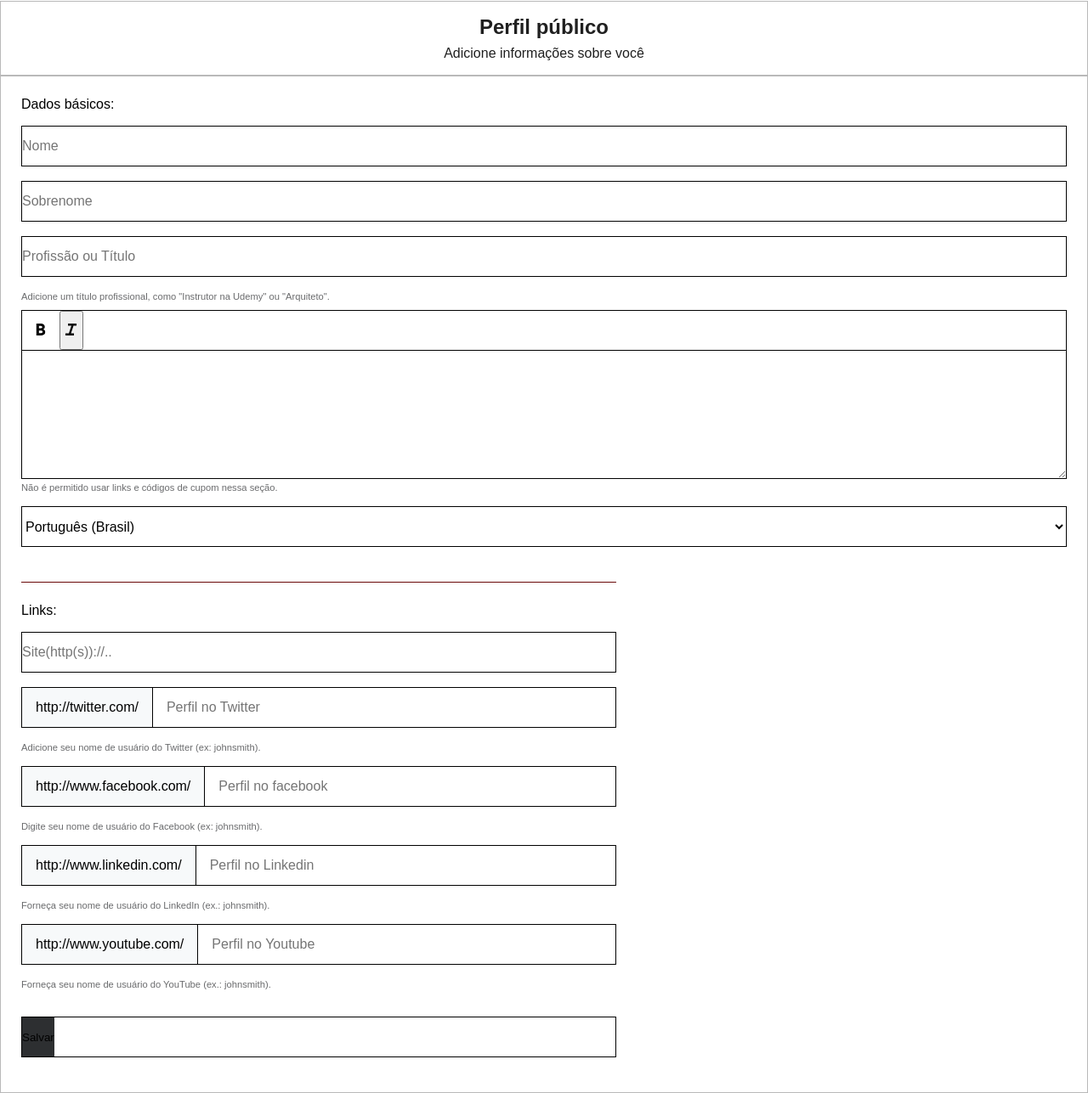
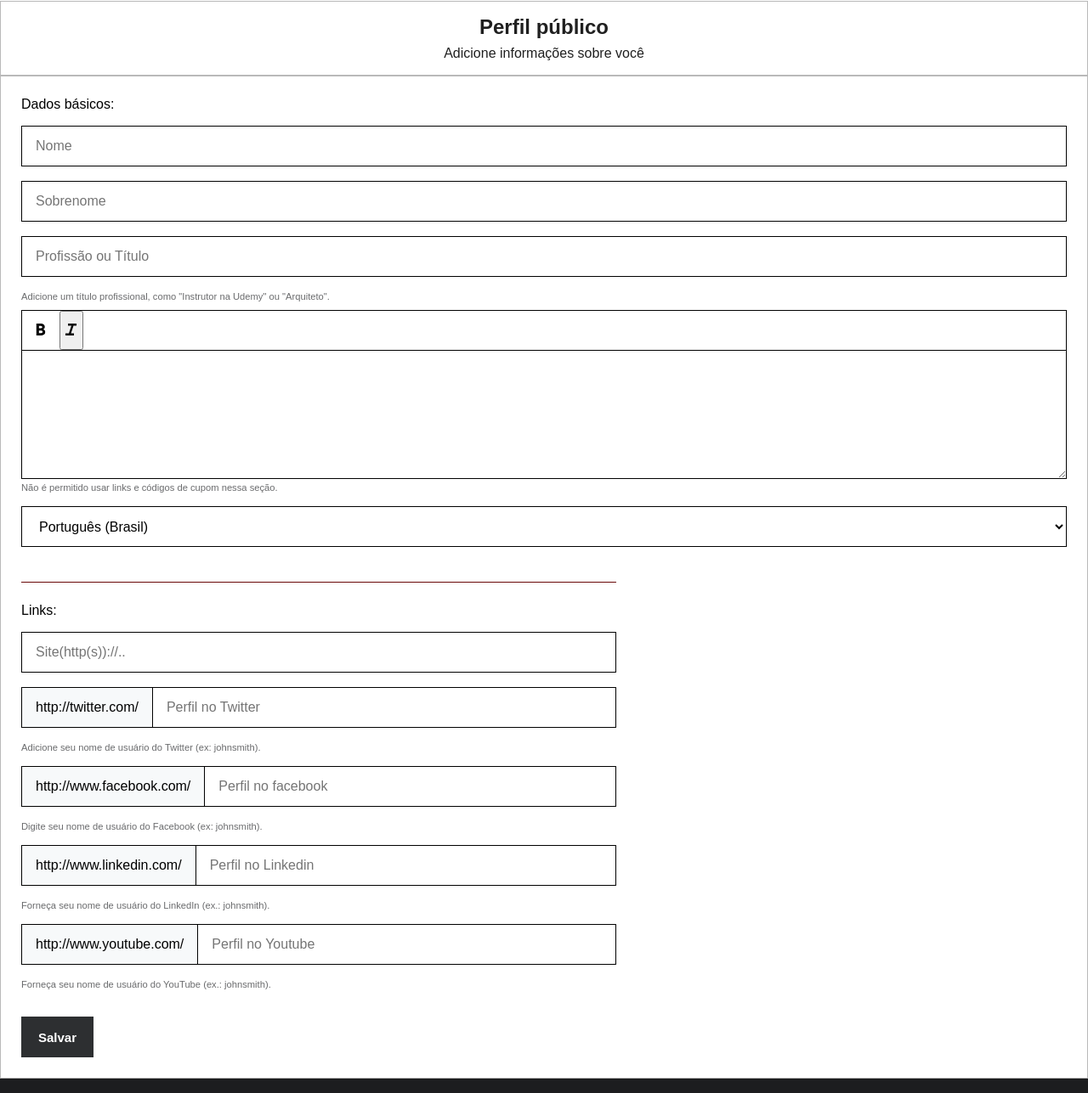
Before and after one commit to AdriannoMendes/Udemy-layout, a plain HTML site: page index.html in a window 1280 px wide. Shown: the part 775-2062 px from the top of the page at 85% size. Drawn offline with Linux system fonts and the light colour scheme.

Commit message:
ajustes de padding

```diff
--- a/css/geral.css
+++ b/css/geral.css
@@ -119,9 +119,11 @@ select.input-padrao{
     margin-top: 16px;
     font-size: 16px;
 }
+.espacamento-interno-input{
+    padding: 0 16px;
+}
 .caixa-digitacao-grande{
     background-color: transparent;
-    ;
 }
 .caixa-texto-estatico{
     display: flex;
@@ -140,12 +142,10 @@ select.input-padrao{
     font-size: medium;
 }
 
-
-
-
 .div-final{
     display: flex;
     justify-content: left;
+    border: none;
     margin-top: 32px;
     height: 48px;
     padding: 0;
@@ -155,7 +155,7 @@ select.input-padrao{
     border: none;
     background-color: #2D2F31;
 }
-.botao-padrao{
+.botao-salvar{
     padding: 0 20px;
     font-size: 15px;
     font-weight: 900;
@@ -186,6 +186,7 @@ footer button{
     height: 48px;
     margin-top: 8px;
 }
+
 .rodape{
     display: flex;
     flex-wrap: wrap;
--- a/css/pequena.css
+++ b/css/pequena.css
@@ -137,7 +137,6 @@ button{
     margin: 24px 0 0 0;
 }
 
-
 h1{
     font-size: 24px;
     font-weight: 900;
@@ -146,8 +145,6 @@ h1{
     margin-top: 8px;
 }
 
-
-
 textarea:focus, input:focus, select:focus {
     box-shadow: 0 0 0 0;
     outline: 0;
--- a/index.html
+++ b/index.html
@@ -126,10 +126,10 @@
                         </div>
                         <div class="formulario">
 
-                            <input class="caixa-digitacao-grande" type="text" placeholder="Nome">
-                            <input class="caixa-digitacao-grande"  type="text" placeholder="Sobrenome">
+                            <input class="caixa-digitacao-grande espacamento-interno-input" type="text" placeholder="Nome">
+                            <input class="caixa-digitacao-grande espacamento-interno-input"  type="text" placeholder="Sobrenome">
 
-                            <input id="placeholder" class="caixa-digitacao-grande" type="text" placeholder="Profissão ou Título" maxlength="60" >
+                            <input id="placeholder" class="caixa-digitacao-grande espacamento-interno-input" type="text" placeholder="Profissão ou Título" maxlength="60" >
 
                             <div class="alert-text">Adicione um título profissional, como "Instrutor na Udemy" ou "Arquiteto".</div>
                             <div class="caixa-digitacao-grande" id="textarea" >
@@ -141,11 +141,11 @@
                                 </button>
                             </div>
 
-                            <textarea class="textarea" name="" id="" cols="30" rows="10"></textarea>
+                            <textarea class="textarea espacamento-interno-input" name="" id="" cols="30" rows="10"></textarea>
 
                             <div class="alert-text">Não é permitido usar links e códigos de cupom nessa seção.</div>
 
-                            <select class="caixa-digitacao-grande" name="">
+                            <select class="caixa-digitacao-grande espacamento-interno-input" name="">
                                 <option value="">Português (Brasil)</option>
                                 <option value="">Inglês</option>
                                 <option value="">Espanhol</option>
@@ -160,7 +160,7 @@
                                     <div class="legend">
                                         <legend class="legenda">Links:</legend>
                                     </div>
-                                    <input class="caixa-digitacao-grande" type="text" placeholder="Site(http(s))://..">
+                                    <input class="caixa-digitacao-grande espacamento-interno-input" type="text" placeholder="Site(http(s))://..">
 
 
 
@@ -188,8 +188,8 @@
                                         <input class="caixa-texto-dinamico" type="text" placeholder="Perfil no Youtube">
                                     </div>
                                     <div class="alert-text">Forneça seu nome de usuário do YouTube (ex.: johnsmith).</div>
-                                    <div class="caixa-digitacao-grande div-final">
-                                        <button class="salvar">
+                                    <div class="div-final">
+                                        <button type="submit" class="botao-salvar">
                                             <span>Salvar</span>
                                         </button>
                                     </div>
@@ -208,7 +208,7 @@
                     <h3>Compartilhe seu conhecimento</h3>
                     <p>Crie um curso em vídeo online, atraia alunos do mundo todo e ganhe dinheiro</p>
                 </div>
-                <button class="udemy">
+                <button class="botao-ensine-udemy">
                     <span>Ensine na Udemy</span>
                 </button>
             </div>
```
